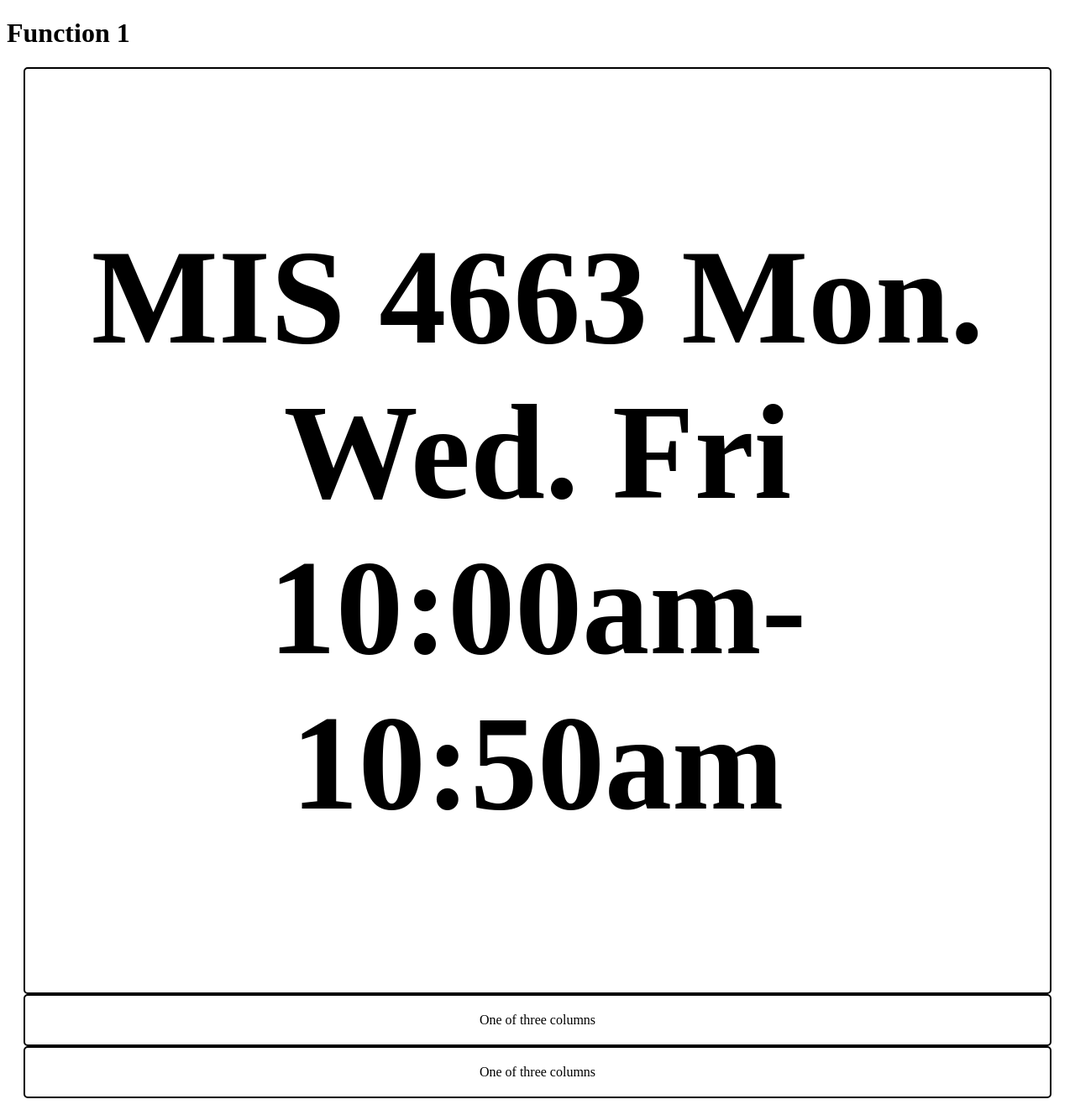
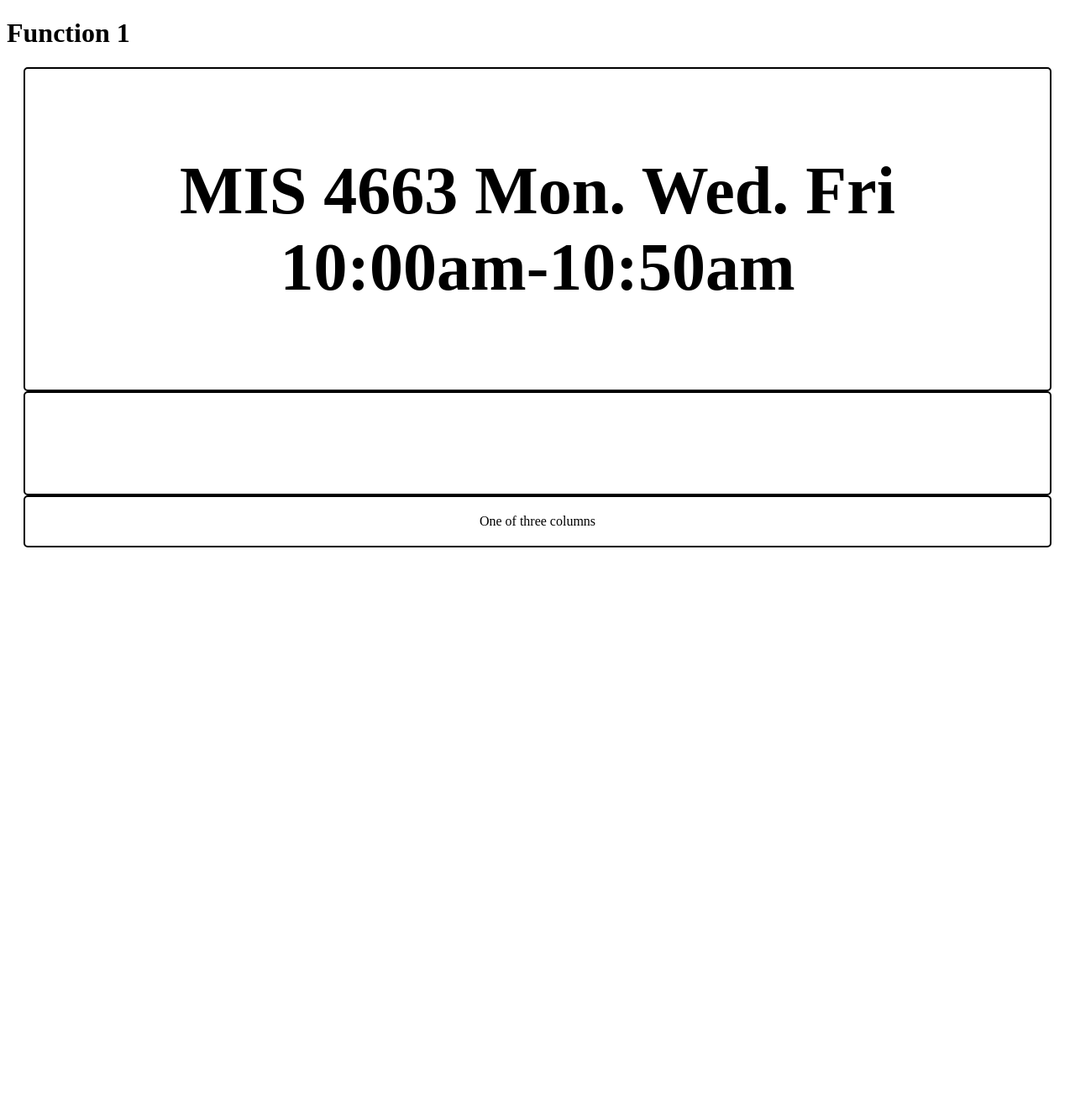
Before and after one commit to bellagordon/MIS4013HW5, a PHP site: page /func2.php in a window 1280 px wide. Shown: the whole page at 84% size. After the commit the page ends 652 px from the top, so only its background shows below. Run offline with PHP 8.4, Linux system fonts and the light colour scheme.

Commit message:
Update func2.php

```diff
--- a/func2.php
+++ b/func2.php
@@ -20,7 +20,7 @@
 
         /* Common text style for all demo text */
         .text-style {
-            font-size: 10em; /* Change this value to adjust the size */
+            font-size: 5em; /* Change this value to adjust the size */
             font-weight: bold; /* Make the text bold */
         }
     </style>
@@ -45,7 +45,19 @@
                 </script>
             </div>
             <div class="col border-column">
-                One of three columns
+             <p class="text-style" id="class2"></p>
+                <script>
+                    const class2 = {
+                        className: "MIS 4013",
+                        classDayTime: "Mon. Wed. Fri 1:00pm-1:50pm",
+                        display: function () {
+                            let x = document.getElementById("class2");
+                            x.innerHTML = this.className + " " + this.classDayTime;
+                        }
+                    };
+                    let display = class2.display.bind(class2);
+                    setTimeout(display, 4000);
+                </script>
             </div>
             <div class="col border-column">
                 One of three columns
```
